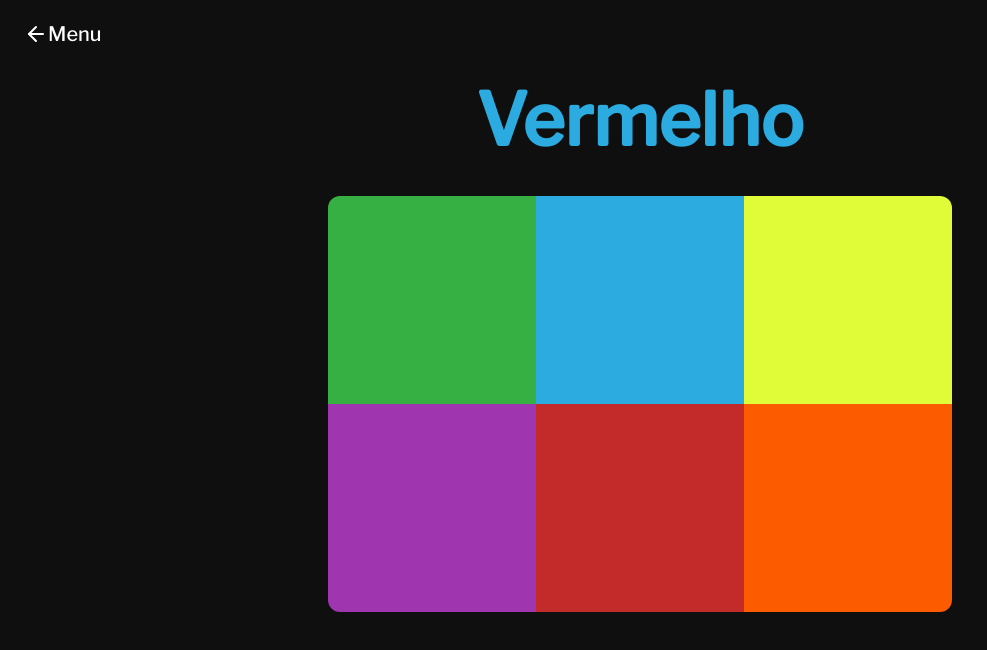
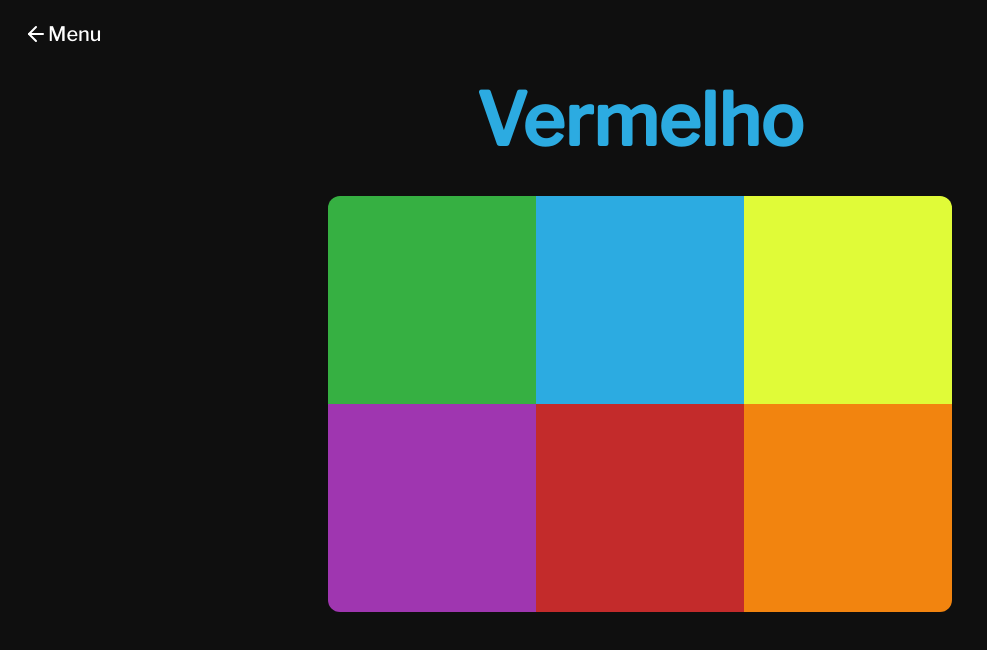
Before and after one commit to GabrielDasNevesPinheiro/color-rect, a Next.js app: page /practice in a window 1280 px wide. Shown: the top 650 px of the page, without its empty margins (0-987 px from the left). Built offline with nearby package versions, Linux system fonts and the light colour scheme.

Commit message:
orange color fix

```diff
--- a/src/components/ui/ColorHeader.tsx
+++ b/src/components/ui/ColorHeader.tsx
@@ -34,7 +34,7 @@ const colors = {
     "Amarelo": "text-[#E0FB38]",
     "Roxo": "text-[#9F36B0]",
     "Vermelho": "text-[#C32B2B]",
-    "Laranja": "text-[#FD5B00]"
+    "Laranja": "text-[#f2840f]"
 }
 
 export const ColorHeader: FC<ColorpadProps> = ({ className, color, children, variant, size, ...props }) => {
--- a/src/components/ui/Colorpad.tsx
+++ b/src/components/ui/Colorpad.tsx
@@ -35,7 +35,7 @@ const colors = {
     "Amarelo": "bg-[#E0FB38]",
     "Roxo": "bg-[#9F36B0]",
     "Vermelho": "bg-[#C32B2B]",
-    "Laranja": "bg-[#FD5B00]"
+    "Laranja": "bg-[#f2840f]"
 }
 
 export const Colorpad: FC<ColorpadProps> = ({ className, color, variant, size, ...props }) => (
```
